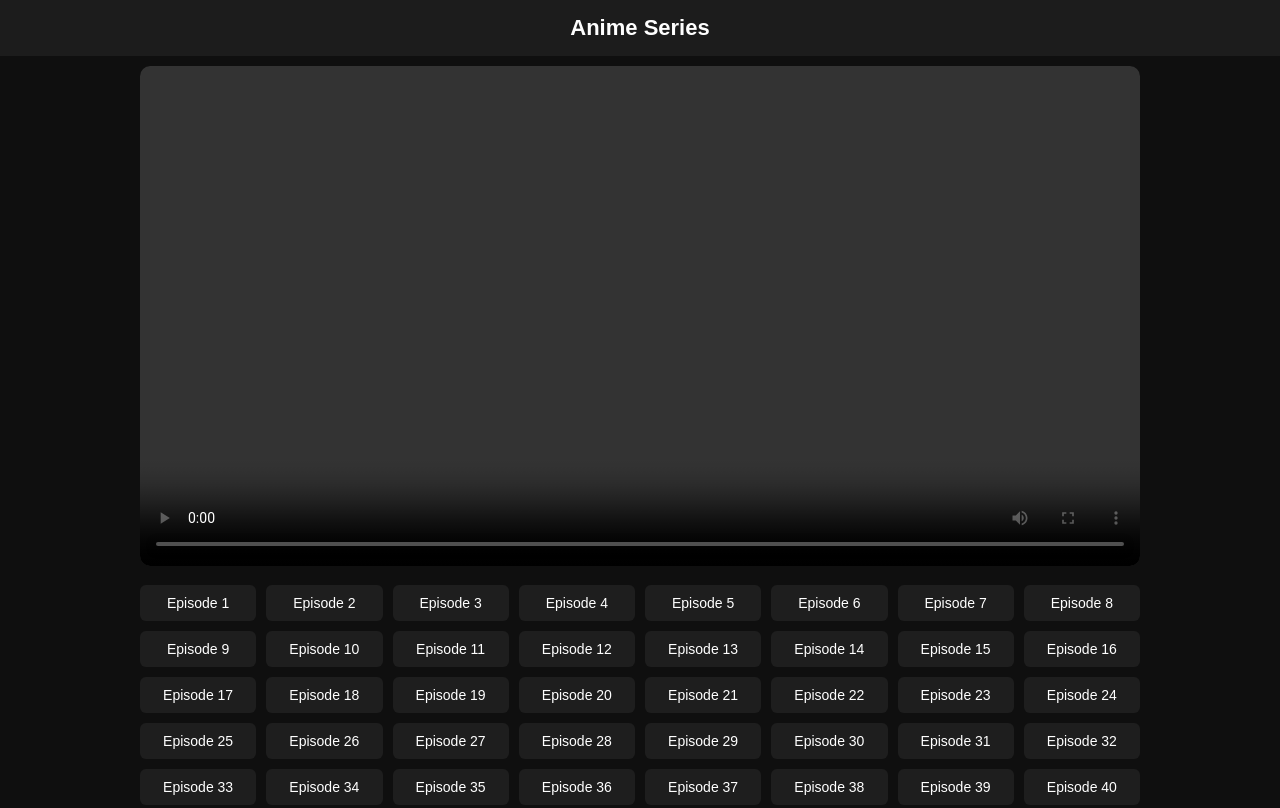
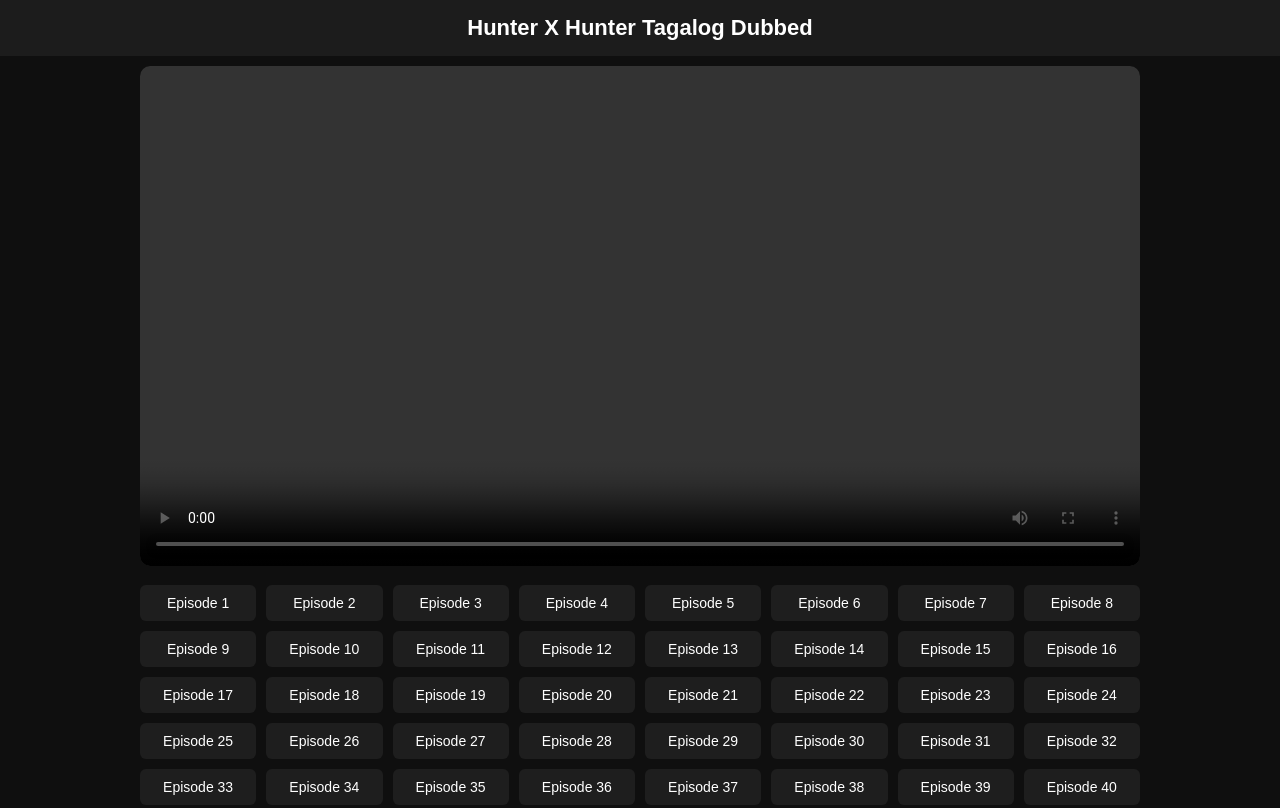
Before and after one commit to venusofstar/anitest, a website: page public/index.html in a window 1280 px wide. Shown: the top 808 px of the page. Drawn offline with Linux system fonts and the light colour scheme; no server answers.

Commit message:
Update index.html

```diff
--- a/public/index.html
+++ b/public/index.html
@@ -18,7 +18,7 @@
 </head>
 <body>
 
-<header>Anime Series</header>
+<header>Hunter X Hunter Tagalog Dubbed</header>
 
 <div class="container">
   <video id="player" controls autoplay></video>
```
